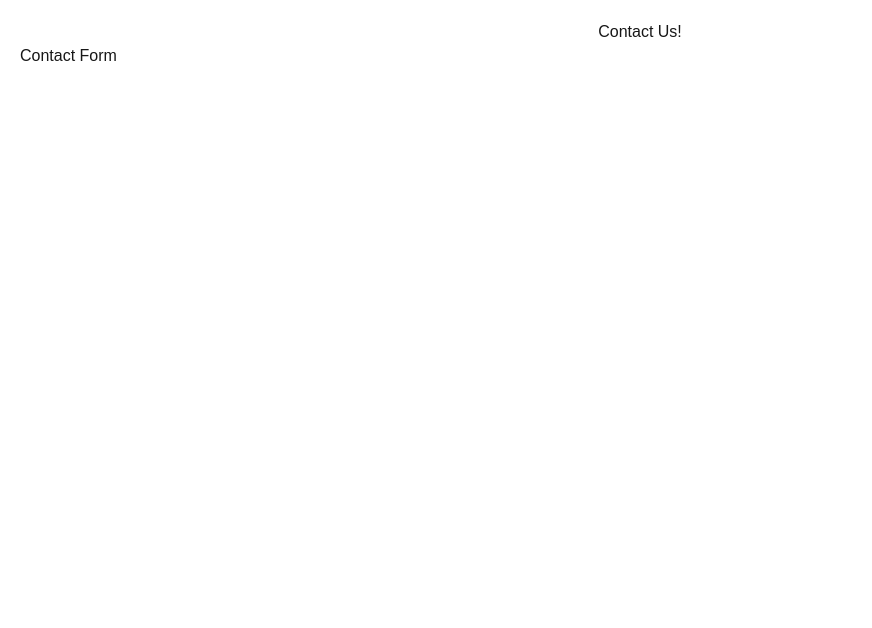
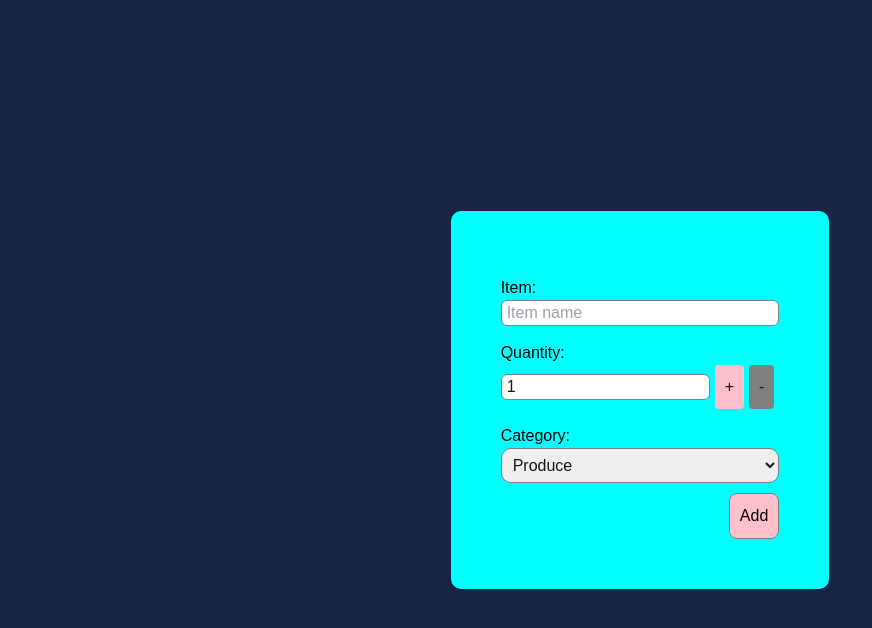
Before and after one commit to LilSpen/cprg306-assignments, a Next.js app: page /week-5 in a window 1280 px wide. Shown: the top 628 px of the page, without its empty margins (0-872 px from the left). Built offline with nearby package versions, Linux system fonts and the light colour scheme.

Commit message:
Week 5 Assignment
Completed week-5 assignment.
Added Styling to the page.
Verified the assignment works as intended.

```diff
--- a/app/week-5/managed-form.js
+++ b/app/week-5/managed-form.js
@@ -48,7 +48,7 @@ export default function ManagedForm() {
         setPhone("");
         setEmail("");
         setBirthdate("");
-        //setContactType("");
+        setContactType("");
         setMessage("");
 
         }
--- /dev/null
+++ b/app/week-5/managedformpage.js
@@ -0,0 +1,27 @@
+"use client";
+
+import { useState } from "react";
+import ManagedForm from "./managed-form";
+
+export default function ContactForm() {
+
+    const [showForm, setShowForm] = useState(false);
+    const toggleForm = () => {
+        if (showForm) {
+            setShowForm(false);
+        } else {
+            setShowForm(true);
+        }
+    }
+
+    return(
+        <main className="p-5">
+            <h1 className="text-3x1 text-center">Contact Us!</h1>
+            {showForm && (<ManagedForm/>)}
+            <div>
+                <button onClick={toggleForm}>Contact Form</button>
+            </div>
+        </main>
+    );
+
+}
--- a/app/week-5/page.js
+++ b/app/week-5/page.js
@@ -1,27 +1,182 @@
 "use client";
+import React from 'react';
+import { useState } from 'react';
 
-import { useState } from "react";
-import ManagedForm from "./managed-form";
+ export default function Week5() {
 
-export default function ContactForm() {
+const [name, setName] = useState("");
+const [quantity, setQuantity] = useState(1);
+const [category, setCategory] = useState("produce");
 
-    const [showForm, setShowForm] = useState(false);
-    const toggleForm = () => {
-        if (showForm) {
-            setShowForm(false);
-        } else {
-            setShowForm(true);
-        }
+const handleNameChange = (event) => setName(event.target.value);
+const handleQuantityChange = (event) => setQuantity(event.target.value);
+const handleCategoryChange = (event) => setCategory(event.target.value);
+
+const increment = () => {
+    if (quantity < 20) {
+        setQuantity(quantity + 1);
+      }
+  };
+
+  const decrement = () => {
+    if (quantity > 1) {
+      setQuantity(quantity - 1);
+    }
+  };
+
+const handleSubmit = (event) => {
+    event.preventDefault();
+
+
+    let item = {
+        iName: name,
+        iQuantity: quantity,
+        iCategory: category,
+
     }
 
-    return(
-        <main className="p-5">
-            <h1 className="text-3x1 text-center">Contact Us!</h1>
-            {showForm && (<ManagedForm/>)}
-            <div>
-                <button onClick={toggleForm}>Contact Form</button>
-            </div>
-        </main>
+    console.log(item);
+
+    alert(`
+        Item: ${item.iName}
+        Quantity: ${item.iQuantity}
+        Category: ${item.iCategory}
+        `);
+
+    setName("");
+    setQuantity(1);
+    setCategory("");
+    }
+
+
+
+
+const styles = {
+        pageContainer: {
+            backgroundColor: "#172544",
+            minHeight: "100vh",
+            display: "flex",
+            alignItems: "center",
+            justifyContent: "center",
+        },
+        formContainer: {
+            backgroundColor: "cyan",
+            maxWidth: "600px",
+            padding: 50,
+            borderRadius: 10,
+        },
+        input: {
+            width: "100%",
+            paddingLeft: 5,
+            borderRadius: 6,
+            border: "1px solid gray",
+            marginBottom: "1",
+        },
+        input1: {
+            width: "75%",
+            paddingLeft: 5,
+            borderRadius: 6,
+            border: "1px solid gray",
+            marginBottom: "1",
+        },
+        select: {
+            width: "100%",
+            padding: 7,
+            borderRadius: 10,
+            border: "1px solid gray",
+            marginBottom: 10,
+        },
+        label: {
+            display: "block",
+            fontWeight: "500",
+            marginTop: 15,
+            color: "black",
+        },
+        submitButton: {
+            backgroundColor: "pink",
+            color: "black",
+            padding: 10,
+            borderRadius: 8,
+            border: "1px solid gray",
+        },
+        button: {
+            marginLeft: "5px",
+            padding: "10px",
+            backgroundColor: "pink",
+            border: "none",
+            borderRadius: "4px",
+            cursor: "pointer",
+            fontSize: "16px",
+          },
+          disabledButton: {
+            marginLeft: "5px",
+            padding: "10px",
+            backgroundColor: "gray",
+            border: "none",
+            borderRadius: "4px",
+            fontSize: "16px",
+          },
+    };
+
+    return (
+        <div style={styles.pageContainer}>
+            <form
+                onSubmit={handleSubmit}
+                style={styles.formContainer}>
+
+                <div>
+                    <label style={styles.label}>Item:</label>
+                    <input
+                        style={styles.input}
+                        type="text"
+                        value={name}
+                        onChange={handleNameChange}
+                        placeholder="Item name"/>
+                </div>
+                <div>
+                    <label style={styles.label}>Quantity:</label>
+                    <input
+                        style={styles.input1}
+                        value={quantity}
+                        onChange={handleQuantityChange}
+                        min="1"
+                        placeholder="Enter quantity"/>
+                    <button type="button" style={quantity === 20 ? styles.disabledButton : styles.button} onClick={increment}>
+                    +
+                    </button>
+                    <button type="button"style={quantity === 1 ? styles.disabledButton : styles.button} onClick={decrement}>
+                    -
+                    </button>
+                </div>
+                <div>
+                    <label style={styles.label}>Category:</label>
+                    <select
+                        style={styles.select}
+                        value={category}
+                        onChange={handleCategoryChange}>
+
+                        <option value="" disabled>Category</option>
+                        <option value="produce" selected="">Produce</option>
+                        <option value="dairy">Dairy</option>
+                        <option value="bakery">Bakery</option>
+                        <option value="meat">Meat</option>
+                        <option value="frozen foods">Frozen Foods</option>
+                        <option value="canned goods">Canned Goods</option>
+                        <option value="dry goods">Dry Goods</option>
+                        <option value="beverages">Beverages</option>
+                        <option value="snacks">Snacks</option>
+                        <option value="household">Household</option>
+                        <option value="other">Other</option>
+                    </select>
+                </div>
+                <div className="flex justify-end">
+                    <button
+                        style={styles.submitButton}
+                        type="submit">
+                        Add
+                    </button>
+                </div>
+            </form>
+        </div>
     );
-
 }
```
